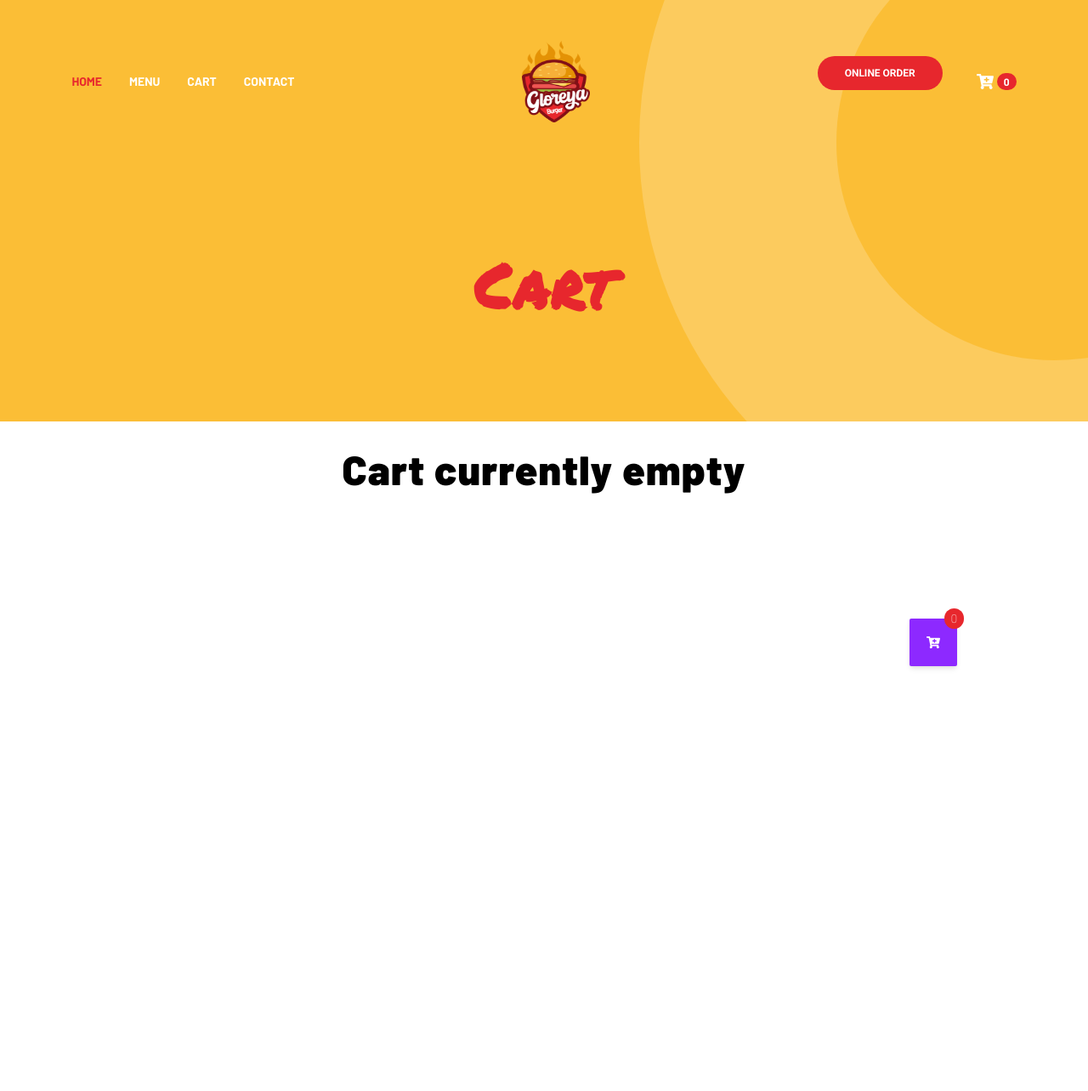
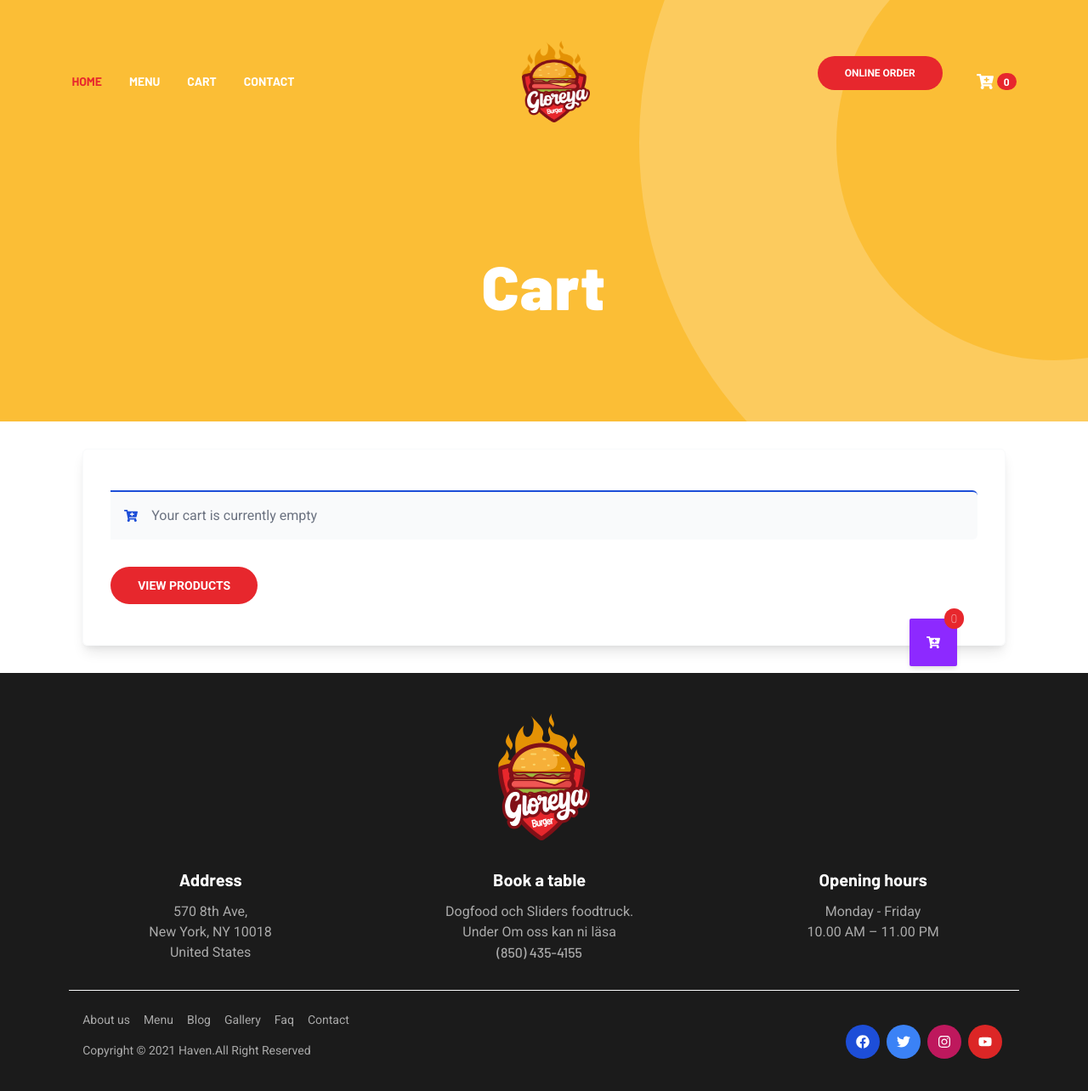
Before and after one commit to PoseyXyz/gloreya, a React (Create React App) app: page /cart in a window 1280 px wide. Shown: the top 1284 px of the page at 85% size. Before the commit the page ends 800 px from the top, so only its background shows below. Built offline with nearby package versions, Linux system fonts and the light colour scheme.

Commit message:
Changed layout for empty cart

```diff
--- a/src/App.js
+++ b/src/App.js
@@ -17,7 +17,7 @@ function App() {
   const { showContactBar, setShowContactBar, showSidebar, setShowSidebar, cart, removeFromCart, total } = useContext(HavenContext)
   return (
     <>
-      {/*100percent sidebar */}
+      {/*contact sidebar */}
       <div className="h-screen bg-gray-600 fixed z-50 right-0 gap-4" style={{ width: showContactBar ? '100%' : '0' }}>
         <div className="bg-white w-full xl:w-2/12 py-4 h-full absolute right-0 flex flex-col gap-8 overflow-hidden">
           <div className="flex flex-col px-4 p-4">
@@ -39,7 +39,7 @@ function App() {
       </div>
 
 
-      {/*25percent sidebar */}
+      {/*cart sidebar */}
       <div className={showSidebar ? 'sideBarOpen' : 'sideBarClosed'}>
         <button className="text-xl p-4 rounded-full border border-red-500 text-red-500 bg-white shadow-2xl text-center self-center mt-4" onClick={() => setShowSidebar(false)}><FaTimesCircle /></button>
         {cart.length === 0
--- a/src/components/HalfBanner.js
+++ b/src/components/HalfBanner.js
@@ -16,7 +16,7 @@ function HalfBanner({ headline }) {
                     <Navbar />
                 </div>
             </div> */}
-            <div className='flex overflow-visible items-center container gap-4 z-20'>
+            <div className='flex overflow-visible items-center container gap-4'>
                 <div className='container'>
                     <Navbar />
                 </div>
@@ -24,7 +24,7 @@ function HalfBanner({ headline }) {
 
             </div>
             <div className="flex items-center justify-center relative z-30" style={{ height: '40vh' }}>
-                <h1 className="text-white tracking-wide text-4xl sm:text-5xl md:text-6xl lg:text-7xl font-black mini-headline">{headline}</h1>
+                <h1 className="text-white tracking-wide text-4xl sm:text-5xl md:text-6xl lg:text-7xl font-black font-barlow">{headline}</h1>
             </div>
 
             <div className="donut absolute z-10 rounded-full border-brand-yellow bg-transparent">
--- a/src/components/Testimonial.js
+++ b/src/components/Testimonial.js
@@ -10,7 +10,7 @@ function Testimonial(props) {
 
                 <div className="flex flex-col items-center justify-center">
                     <p className="text-brand-red text-lg font-extrabold mini-headline">INGREDIENTS</p>
-                    <h3 className="text-black font-black text-2xl md:text-5xl tracking-wide">Clients review</h3>
+                    <h3 className="text-black font-black text-2xl md:text-5xl tracking-wide">Customer reviews</h3>
                 </div>
                 <div className="flex flex-col gap-6 lg:flex-row">
                     <div>
@@ -18,7 +18,7 @@ function Testimonial(props) {
                     </div>
                     <div className="mt-4 flex flex-col gap-4 px-4">
                         <i className="text-6xl text-gray-200"><FaQuoteLeft/></i>
-                        <p className="text-gray-800 font-bold text-2xl">A small river named Duden flows by their place and splies it with the necessary regalia. It is a paradisemic country, in which</p>
+                        <p className="text-gray-800 font-bold text-2xl">Glorey's menu is always packed and the taste of every single meal they make is out of this world</p>
                         <div className="flex flex-col">
                             <span className="flex gap-2 items-center">
                             <h4 className="text-2xl font-black">Nina Margaret</h4>
--- a/src/pages/Cart.js
+++ b/src/pages/Cart.js
@@ -1,7 +1,9 @@
-import React, { useContext, useEffect, useState } from 'react';
-import { FaTimes } from 'react-icons/fa';
+import React, { useContext } from 'react';
+import { Link } from 'react-router-dom';
+import Footer from '../components/Footer';
 import HalfBanner from '../components/HalfBanner';
 import { HavenContext } from '../Context';
+import { FaCartPlus } from 'react-icons/fa'
 
 function Cart(props) {
     const { products, addToCart, total, removeFromCart, cart, incrementSingleCartItemCount, decrementSingleCartItemCount, controlQuantity } = useContext(HavenContext)
@@ -9,7 +11,7 @@ function Cart(props) {
         border: '1px solid red',
         margin: '1rem'
     }
-    const [number, setNumber] = useState(0)
+
 
     return (
         <>
@@ -30,7 +32,16 @@ function Cart(props) {
             <div className="container my-8 flex flex-col">
                 {cart.length === 0
                     ?
-                    <div className="self-center"><h3 className="text-center font-black text-2xl md:text-5xl tracking-wide">Cart currently empty</h3></div>
+                    <div className='py-12 px-8 border border-gray-50 shadow-lg flex flex-col gap-8 rounded-md mx-4'>
+                        <div className='p-4 flex gap-4 border-t-2 rounded-r-md border-blue-700 text-gray-500 bg-gray-50 items-center'>
+                            <i className='text-blue-700'><FaCartPlus /></i>
+                            <p>Your cart is currently empty</p>
+                        </div>
+                        <Link to='/products'>
+                            <button className="btn text-sm font-bold hover:bg-gray-200 duration-500 hover:text-black">VIEW PRODUCTS</button>
+                        </Link>
+                    </div>
+                    // <div className="self-center"><h3 className="text-center font-black text-2xl md:text-5xl tracking-wide">Your cart is currently empty</h3></div>
                     :
                     <>
                         <div className="">
@@ -41,7 +52,7 @@ function Cart(props) {
                                         return (
                                             <div className="my-4">
                                                 <div className="border-2 border-b-0 py-2 px-4 flex font-bold text-white justify-center">
-                                                <span className="text-brand-red font-bold text-lg">{title}</span>
+                                                    <span className="text-brand-red font-bold text-lg">{title}</span>
                                                 </div>
 
                                                 <div className="border-2 border-b-0 py-2 px-4 flex justify-between items-center">
@@ -124,6 +135,7 @@ function Cart(props) {
                     </>
                 }
             </div>
+            <Footer />
         </>
     );
 }
--- a/src/pages/RestaurantMenu.js
+++ b/src/pages/RestaurantMenu.js
@@ -124,7 +124,7 @@ function RestaurantMenu(props) {
             <div className="container py-8 px-8">
                 <div className="mt-24">
                     <div className="flex flex-col items-center justify-center">
-                        <p className="text-brand-red text-lg font-extrabold">menu</p>
+                        <p className="text-brand-red text-lg font-extrabold mini-headline">MENU</p>
                         <h3 className="text-center font-black text-2xl md:text-5xl tracking-wide">Burger</h3>
                     </div>
                     <div className="grid grid-cols-1 md:grid-cols-2 gap-8 mt-8">
```
Also changed, not shown: 1 other file (tests, documents, lock files or other folders).
